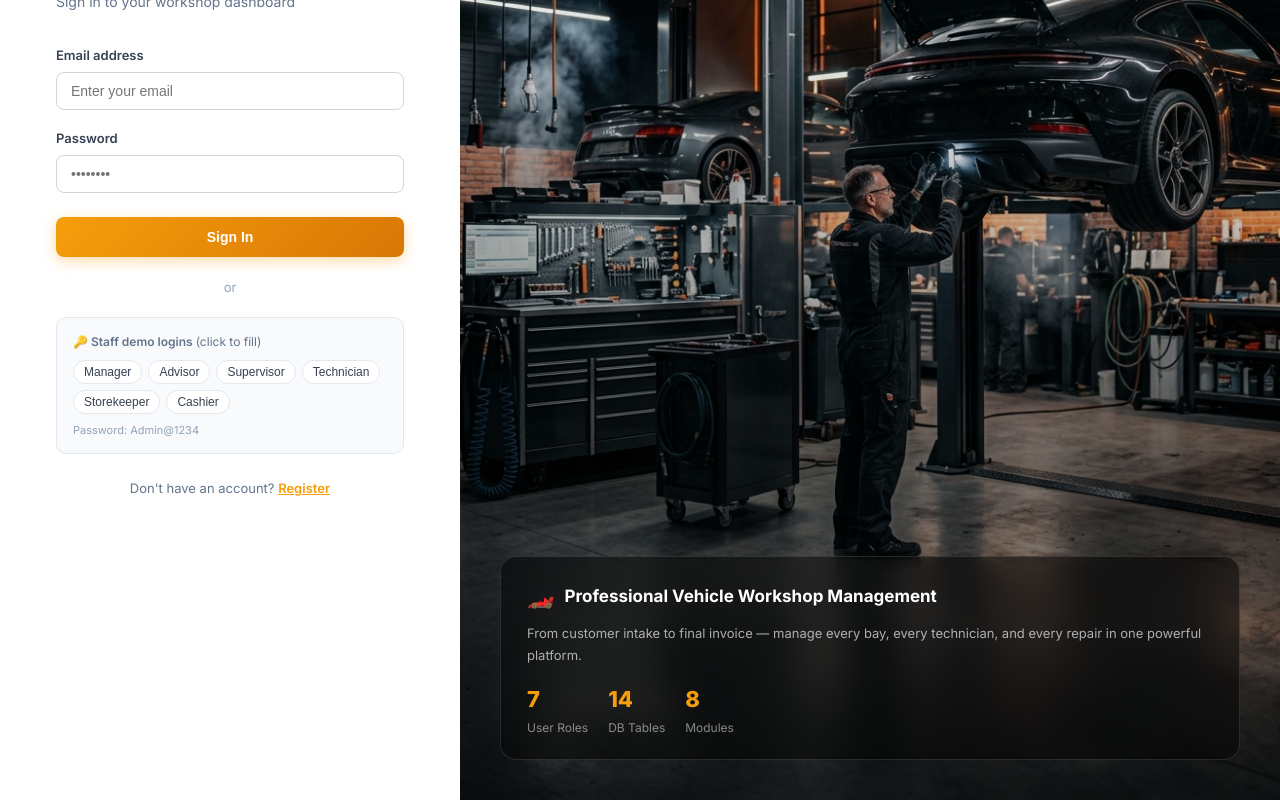
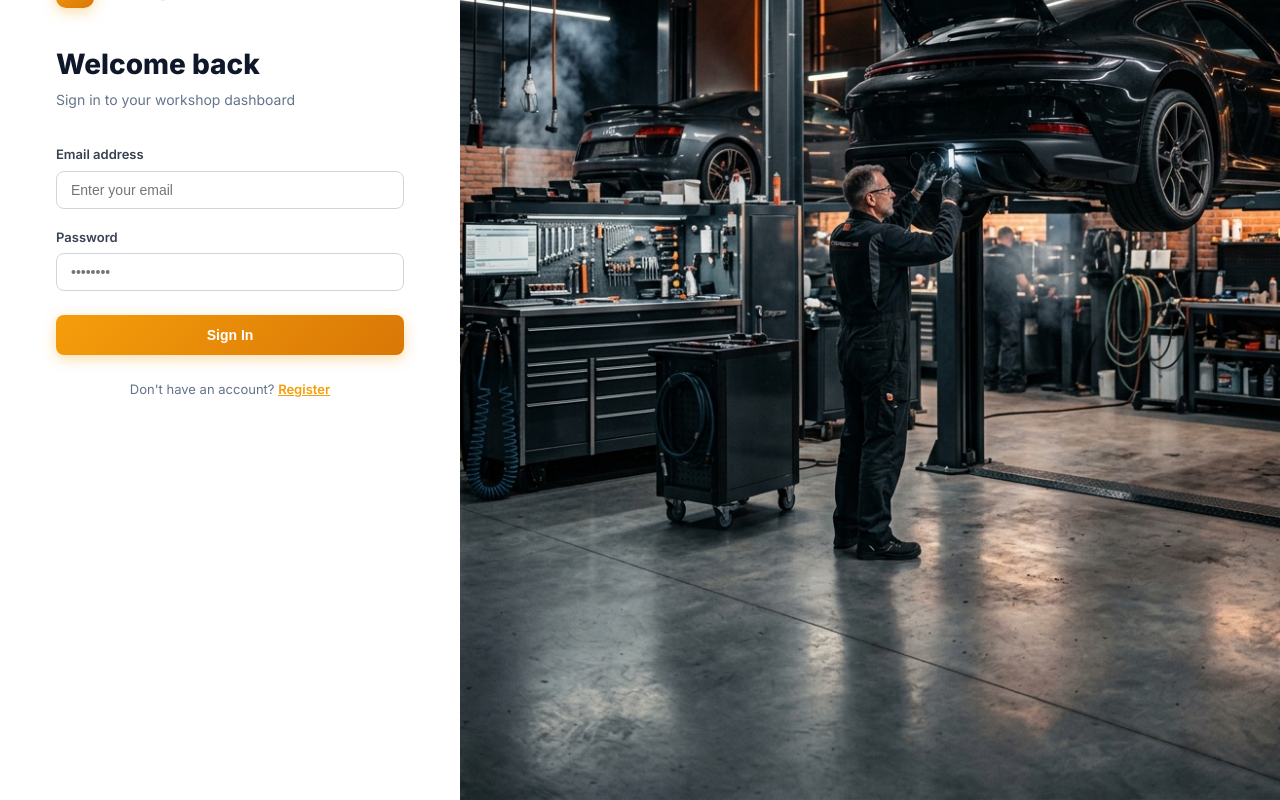
Before and after one commit to sasindudeshan123456-ui/PitStopPro, a React (Vite) app in the folder frontend/: page /login in a window 1280 px wide. Shown: the part 430-1230 px from the top of the page. Built offline with nearby package versions, Linux system fonts and the light colour scheme.

Commit message:
Remove staff demo logins box and overlay badge from login page

```diff
--- a/frontend/src/pages/auth/LoginPage.jsx
+++ b/frontend/src/pages/auth/LoginPage.jsx
@@ -40,7 +40,6 @@ const btnPrimary = {
   boxShadow: "0 4px 14px rgba(245,158,11,0.35)",
   transition: "opacity 0.2s",
 };
-
 
 export default function LoginPage() {
   const [tab, setTab] = useState("login");
@@ -131,34 +130,6 @@ export default function LoginPage() {
               {loading ? "Signing in…" : "Sign In"}
             </button>
 
-            <div style={{ textAlign:"center", margin:"20px 0", color:"#94a3b8", fontSize:13 }}>or</div>
-
-            {/* Quick-fill demo logins */}
-            <div style={{ background:"#f8fafc", borderRadius:10, padding:"14px 16px", border:"1px solid #e2e8f0" }}>
-              <p style={{ fontSize:12, fontWeight:600, color:"#64748b", marginBottom:8 }}>
-                🔑 Staff demo logins <span style={{ fontWeight:400 }}>(click to fill)</span>
-              </p>
-              <div style={{ display:"flex", flexWrap:"wrap", gap:6 }}>
-                {[["Manager","manager@pitstoppro.lk"],["Advisor","advisor@pitstoppro.lk"],
-                  ["Supervisor","supervisor@pitstoppro.lk"],["Technician","tech@pitstoppro.lk"],
-                  ["Storekeeper","store@pitstoppro.lk"],["Cashier","cashier@pitstoppro.lk"]
-                ].map(([role, email]) => (
-                  <button key={email} type="button"
-                    onClick={() => setForm(f => ({ ...f, email, password:"Admin@1234" }))}
-                    style={{
-                      padding:"4px 10px", borderRadius:20, fontSize:12, fontWeight:500,
-                      border:"1px solid #e2e8f0", background:"#fff", color:"#374151",
-                      cursor:"pointer", transition:"0.15s"
-                    }}
-                    onMouseEnter={e => { e.currentTarget.style.background="#f59e0b"; e.currentTarget.style.color="#fff"; e.currentTarget.style.borderColor="#f59e0b"; }}
-                    onMouseLeave={e => { e.currentTarget.style.background="#fff"; e.currentTarget.style.color="#374151"; e.currentTarget.style.borderColor="#e2e8f0"; }}>
-                    {role}
-                  </button>
-                ))}
-              </div>
-              <p style={{ fontSize:11, color:"#94a3b8", marginTop:8 }}>Password: Admin@1234</p>
-            </div>
-
             <p style={{ textAlign:"center", marginTop:24, fontSize:13, color:"#64748b" }}>
               Don't have an account?{" "}
               <span onClick={() => setTab("register")}
@@ -237,7 +208,7 @@ export default function LoginPage() {
 
             <p style={{ textAlign:"center", marginTop:20, fontSize:13, color:"#64748b" }}>
               Have an account?{" "}
-              <span onClick={() => setTab("login")}
+              <span onClick={() => setTab("register")}
                 style={{ color:"#f59e0b", fontWeight:600, cursor:"pointer", textDecoration:"underline" }}>
                 Sign In
               </span>
@@ -250,39 +221,6 @@ export default function LoginPage() {
       <div style={{ flex:1, position:"relative", overflow:"hidden", minHeight:"100vh" }}>
         <img src={garageHero} alt="PitStopPro Workshop"
           style={{ width:"100%", height:"100%", objectFit:"cover", objectPosition:"center" }} />
-
-        {/* Dark gradient overlay */}
-        <div style={{
-          position:"absolute", inset:0,
-          background:"linear-gradient(to top, rgba(0,0,0,0.7) 0%, rgba(0,0,0,0.1) 60%, transparent 100%)"
-        }} />
-
-        {/* Overlay badge */}
-        <div style={{
-          position:"absolute", bottom:40, left:40, right:40,
-          background:"rgba(0,0,0,0.5)", backdropFilter:"blur(16px)",
-          borderRadius:16, padding:"22px 26px",
-          border:"1px solid rgba(255,255,255,0.12)"
-        }}>
-          <div style={{ display:"flex", alignItems:"center", gap:10, marginBottom:8 }}>
-            <span style={{ fontSize:22 }}>🏎️</span>
-            <p style={{ fontSize:17, fontWeight:700, color:"#fff" }}>
-              Professional Vehicle Workshop Management
-            </p>
-          </div>
-          <p style={{ fontSize:13, color:"rgba(255,255,255,0.65)", lineHeight:1.7 }}>
-            From customer intake to final invoice — manage every bay, every technician,
-            and every repair in one powerful platform.
-          </p>
-          <div style={{ display:"flex", gap:20, marginTop:16 }}>
-            {[["7","User Roles"],["14","DB Tables"],["8","Modules"]].map(([n,l]) => (
-              <div key={l}>
-                <div style={{ fontSize:22, fontWeight:800, color:"#f59e0b" }}>{n}</div>
-                <div style={{ fontSize:12, color:"rgba(255,255,255,0.5)" }}>{l}</div>
-              </div>
-            ))}
-          </div>
-        </div>
       </div>
     </div>
   );
```
